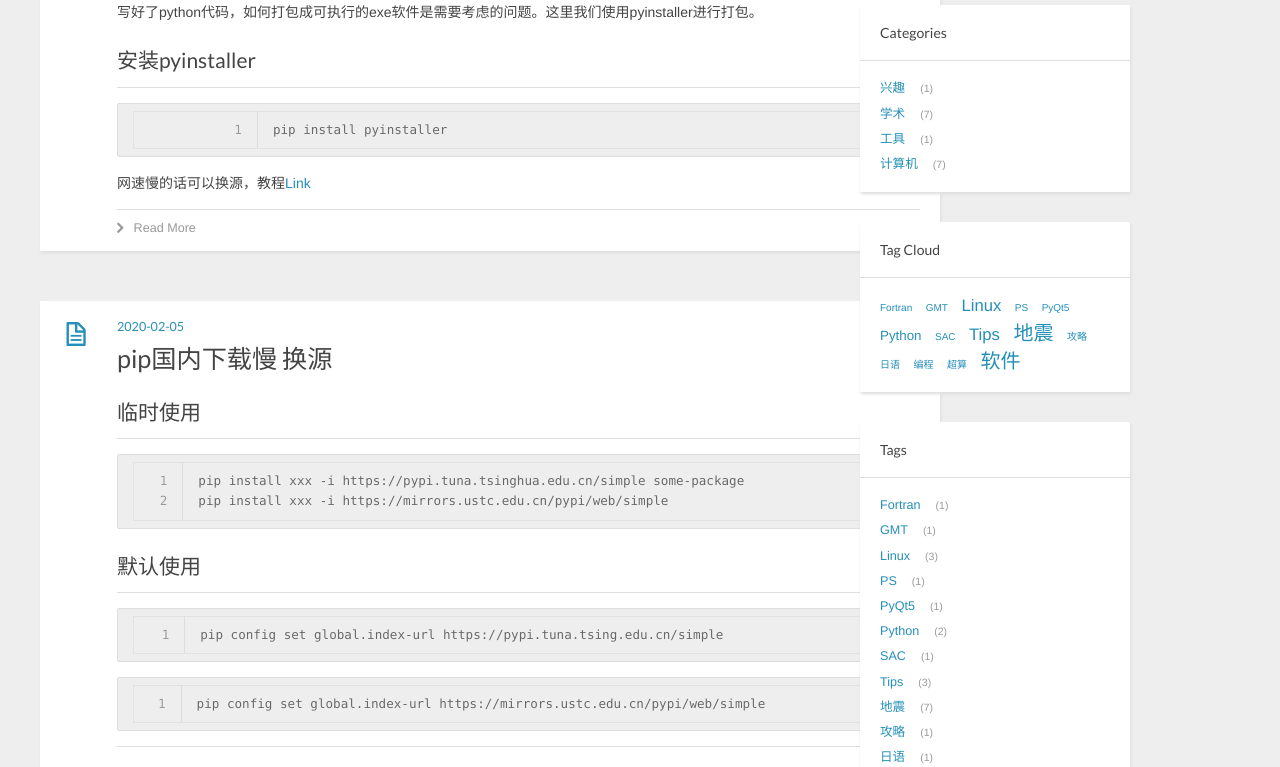
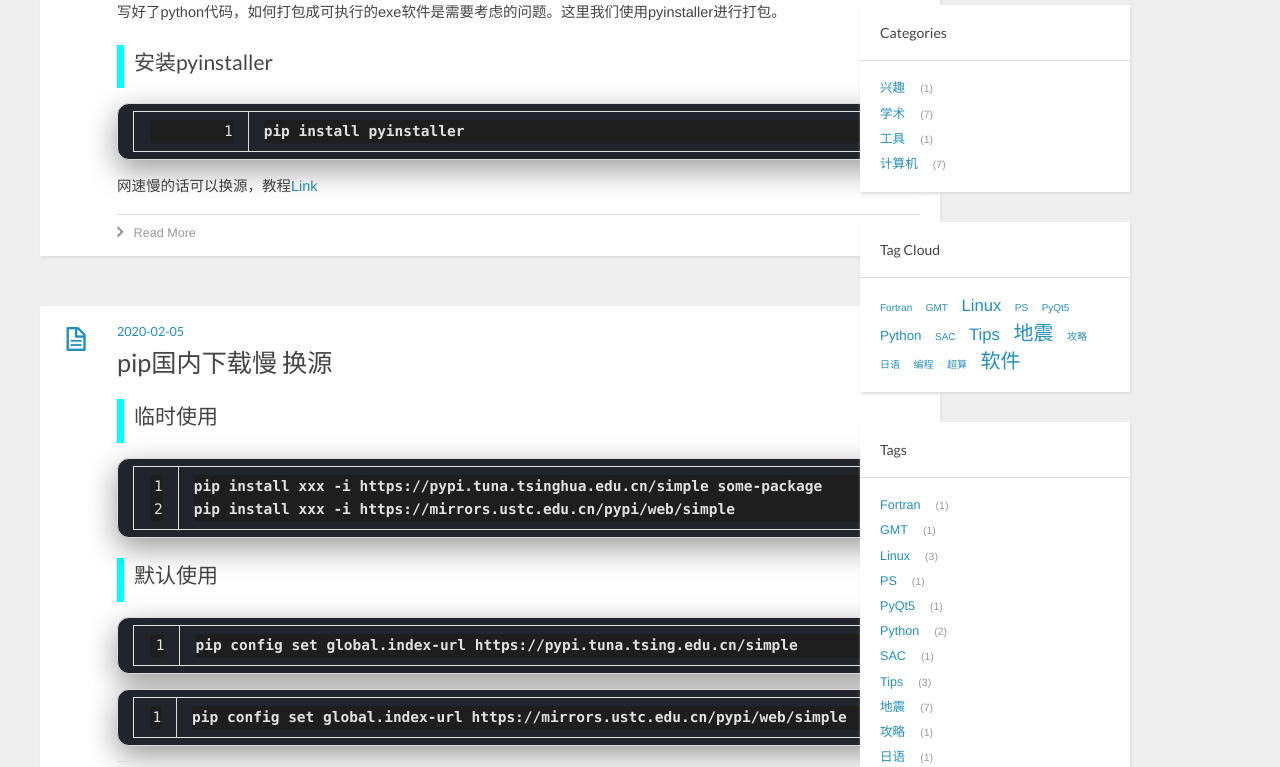
Before and after one commit to zekyou/zekyou.github.io, a plain HTML site: page index.html in a window 1280 px wide. Shown: the part 451-1218 px from the top of the page. Drawn offline with Linux system fonts and the light colour scheme.

Commit message:
Site updated: 2020-02-13 19:41:26

```diff
--- a/css/style.css
+++ b/css/style.css
@@ -291,6 +291,9 @@ article .entry h6,
 article .entry .video-container {
   margin-top: 15px;
 }
+article .entry p {
+  font-size: 14.5px;
+}
 article .entry table {
   border-collapse: collapse;
   border-spacing: 0;
@@ -337,10 +340,9 @@ article .entry pre {
 }
 article .entry code {
   background: #eee;
-  color: #666;
   padding: 0 5px;
   margin: 0 2px;
-  font-size: 0.9em;
+  font-size: 1.2em;
   border: 1px solid #ddd;
   border-radius: 3px;
 }
@@ -378,7 +380,6 @@ article .entry dl dl {
 article .entry h1,
 article .entry h2 {
   font-weight: normal;
-  border-bottom: 1px solid #ddd;
   padding-bottom: 10px;
   margin-top: 20px;
 }
@@ -387,6 +388,15 @@ article .entry h4,
 article .entry h5,
 article .entry h6 {
   font-weight: normal;
+  text-indent: 8px;
+  border-left: 5px solid #ad63dc;
+}
+article .entry h1 {
+  border-bottom: 1.5px solid #449d90;
+}
+article .entry h2 {
+  border-left: 7px solid #0ff;
+  text-indent: 10px;
 }
 article .entry img,
 article .entry video {
@@ -574,7 +584,7 @@ article footer .addthis iframe {
 #sidebar {
   width: 270px;
   line-height: 1.8em;
-  position: fixed;
+  position: absolute;
   right: 150px;
 }
 @media screen and (max-width: 900px) {
@@ -713,12 +723,13 @@ article footer .addthis iframe {
   color: #258fb8;
 }
 figure.highlight {
-  background: #eee;
+  background: #21252b;
+  -webkit-box-shadow: 0 10px 30px 0 rgba(0,0,0,0.4);
+  box-shadow: 0 10px 30px 0 rgba(0,0,0,0.4);
   border: 1px solid #ddd;
   margin-top: 15px;
   padding: 7px 15px;
-  border-radius: 2px;
-  text-shadow: 0 0 1px #fff;
+  border-radius: 12px;
   line-height: 1.6;
   overflow: auto;
   position: relative;
@@ -737,6 +748,7 @@ figure.highlight pre {
   border: none;
   padding: 0;
   margin: 0;
+  background: #1e1e1e;
 }
 figure.highlight table {
   margin-top: 0;
@@ -747,11 +759,17 @@ figure.highlight .gutter {
   padding-right: 15px;
   border-right: 1px solid #ddd;
   text-align: right;
+  font-size: 14.5px;
+  color: #e1e1e1;
+  text-shadow: 0;
 }
 figure.highlight .code {
   padding-left: 15px;
   border-left: 1px solid #fff;
-  color: #666;
+  color: #e1e1e1;
+  font-size: 14.5px;
+  font-weight: bolder;
+  text-shadow: 0;
 }
 figure.highlight .line {
   height: 20px;
```
